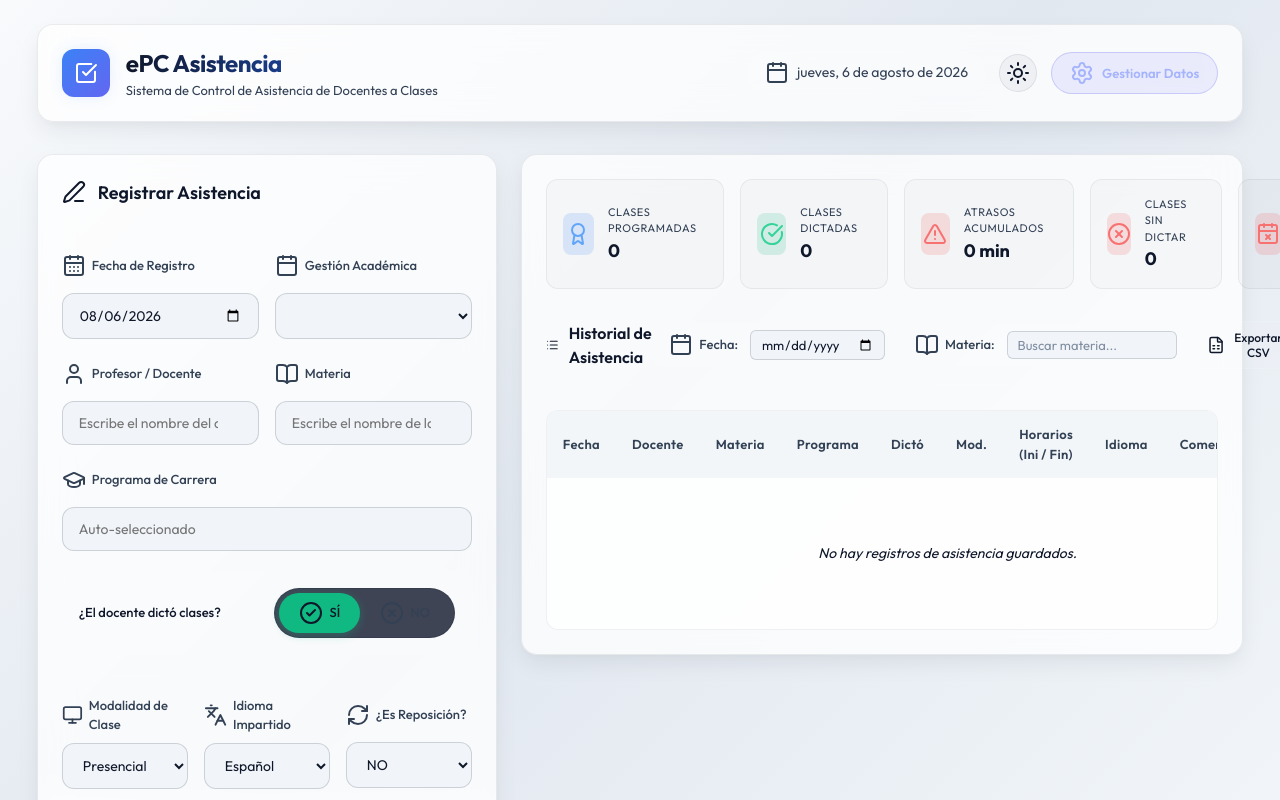
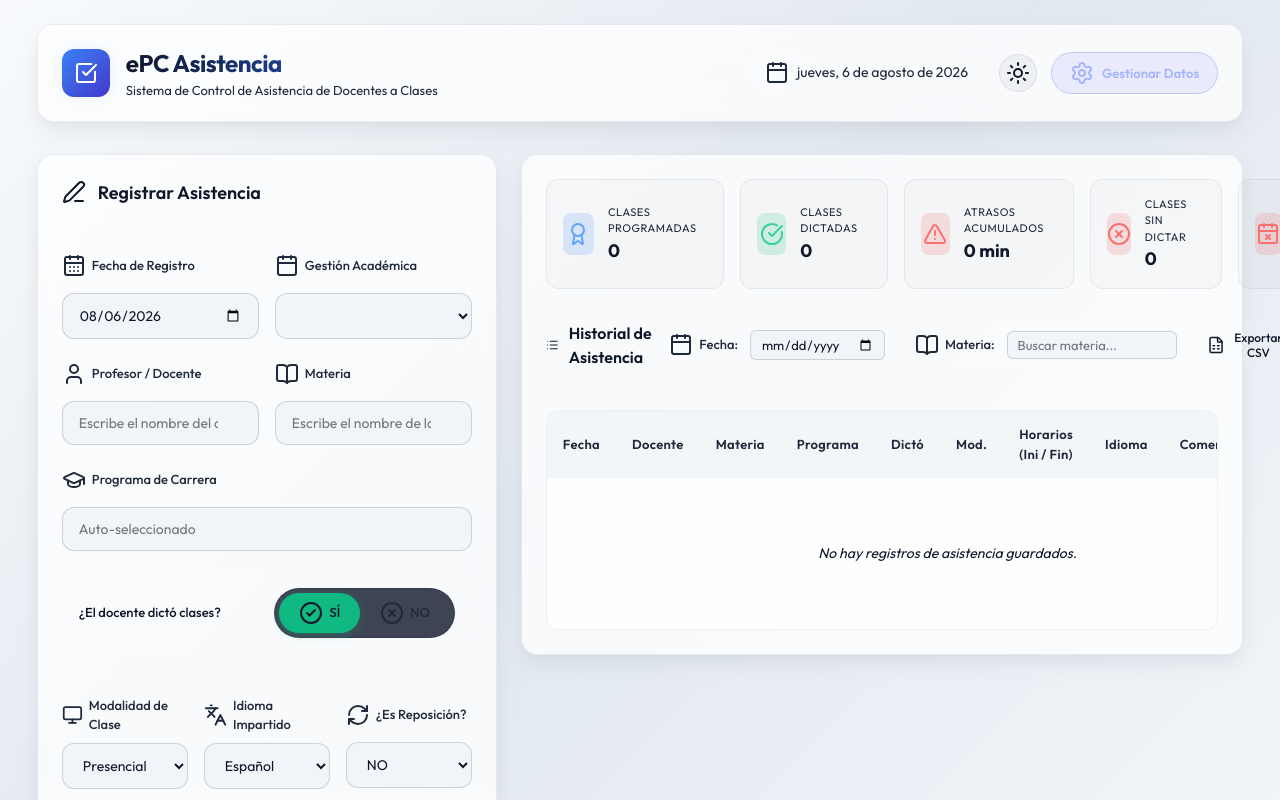
Before and after one commit to jorgevg1971-crypto/Asistencia, a website: page public/index.html in a window 1280 px wide. Both pictures are taken after a click on the button 1018 px from the left and 72 px from the top of the page. Shown: the top 800 px of the page. Drawn offline with nearby package versions, Linux system fonts and the light colour scheme; no server answers.

Commit message:
Ajustar contraste de color secundario y textos secundarios en modo claro para cumplimiento de accesibilidad y legibilidad

```diff
--- a/public/styles.css
+++ b/public/styles.css
@@ -50,10 +50,11 @@
   --bg-gradient: linear-gradient(135deg, #f8fafc 0%, #e2e8f0 50%, #f1f5f9 100%);
   --panel-bg: rgba(255, 255, 255, 0.75);
   --panel-border: rgba(15, 23, 42, 0.08);
+  --secondary-color: #4338ca; /* Índigo oscuro vibrante para contraste premium */
 
   --text-primary: #0f172a;
-  --text-secondary: #334155;
-  --text-muted: #64748b;
+  --text-secondary: #1e293b; /* Gris muy oscuro */
+  --text-muted: #4b5563; /* Gris medio-oscuro para subtítulos */
 
   --input-bg: #f1f5f9;
   --input-border: rgba(15, 23, 42, 0.16);
```
